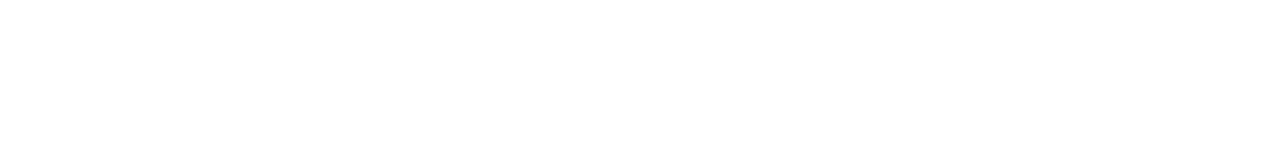
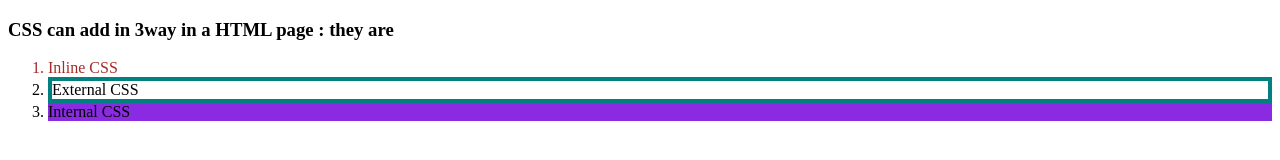
Before and after one commit to Mamun-2023/video-15, a plain HTML site: page index.html in a window 1280 px wide. Drawn offline with Linux system fonts and the light colour scheme.

Commit message:
adding types of css styles

```diff
--- a/index.html
+++ b/index.html
@@ -4,8 +4,21 @@
     <meta charset="UTF-8">
     <meta name="viewport" content="width=device-width, initial-scale=1.0"><link rel="stylesheet" href="style.css">
     <title>video 15</title>
+    <style>
+        #internal{
+            background-color: blueviolet;
+        }
+    </style>
 </head>
 <body>
+    <h3>CSS can add in 3way in a HTML page : they are</h3>
+    <ol>
+        <li style="color: brown;">Inline CSS</li>
+        <li id="external">External CSS</li>
+        <li id="internal">Internal CSS</li>
+    </ol>
+
+
     <script src="script.js"></script>
 </body>
 </html>
--- a/style.css
+++ b/style.css
@@ -0,0 +1,3 @@
+#external{
+    border: 4px solid teal;
+}
```
